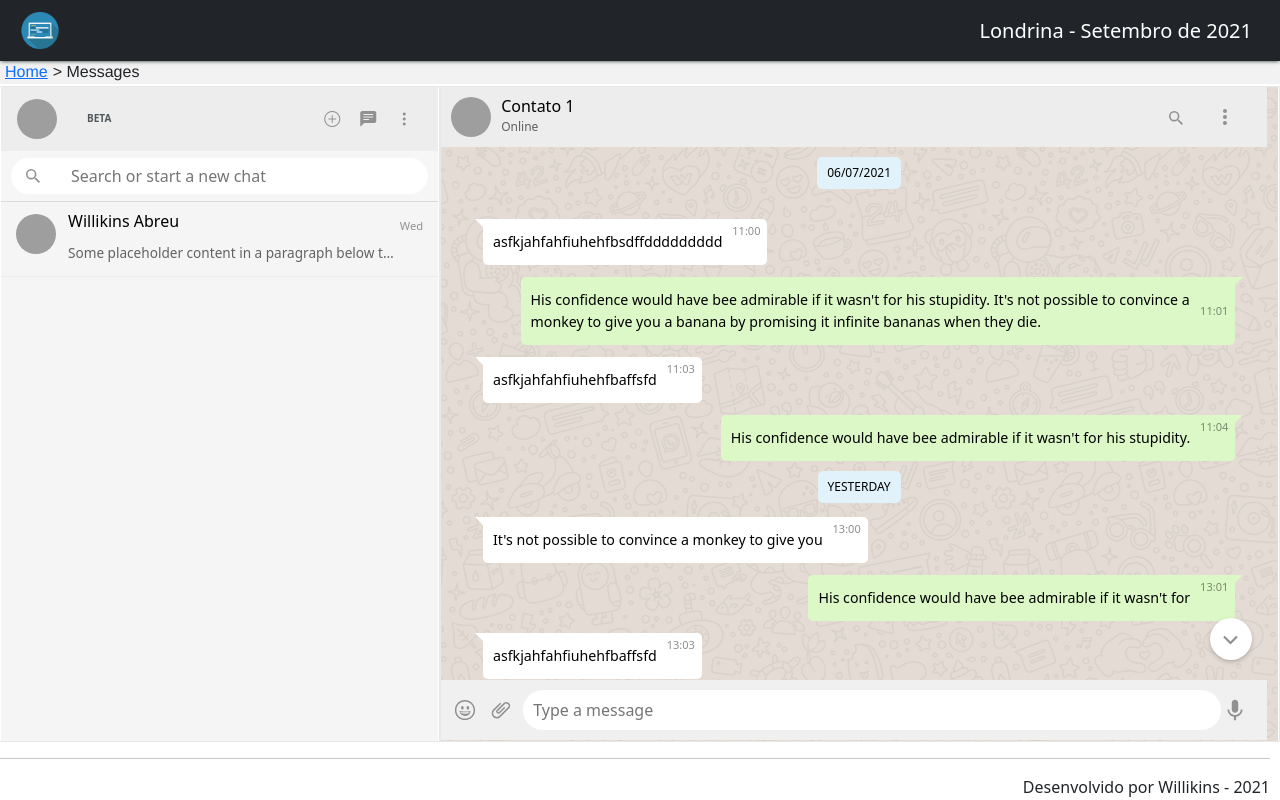
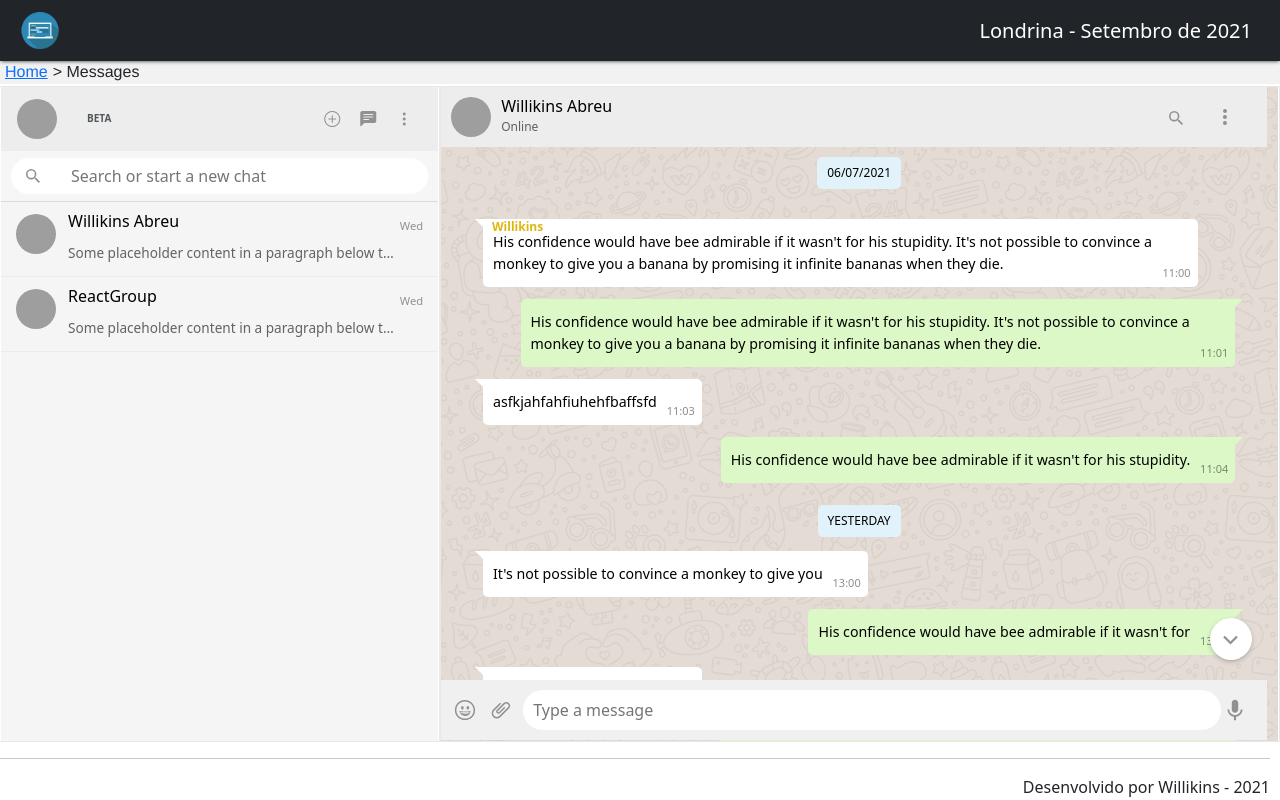
Before and after one commit to WillikinsM/hello-reactApp, a React (Create React App) app: page /message in a window 1280 px wide. Built offline with nearby package versions, Linux system fonts and the light colour scheme; grey boxes are pictures that could not be loaded.

Commit message:
implemented the complete chat ui

```diff
--- a/src/routes/whats-clone/components/chat/chat-header/index.tsx
+++ b/src/routes/whats-clone/components/chat/chat-header/index.tsx
@@ -11,7 +11,7 @@ const Header = () => {
         />
       </div>
       <div className="header-contact-info">
-        <h2 className="contact-name">Contato 1</h2>
+        <h2 className="contact-name">Willikins Abreu</h2>
         <p className="contact-status">Online</p>
       </div>
       <div className="header-icons">
--- a/src/routes/whats-clone/components/chat/chat-messages/index.scss
+++ b/src/routes/whats-clone/components/chat/chat-messages/index.scss
@@ -71,6 +71,7 @@
   .chat-msg,
   .msg-rec {
     height: fit-content;
+    justify-content: space-between;
     .msg-footer-time {
       position: absolute;
       display: flex;
@@ -81,27 +82,28 @@
       font-weight: 400;
       color: rgba(0, 0, 0, 0.45);
     }
-    .msg-top {
-      position: absolute;
-      display: inline-flex;
-      align-items: flex-start;
-      bottom: 25px;
-      font-weight: 700;
-      font-size: 12.8px;
-      line-height: 22px;
-      color: #dfb610;
-    }
-    justify-content: space-between;
   }
 }
 
+.chat-contact-name {
+  position: absolute;
+  top: -5px;
+  left: 4px;
+  font-size: 12px;
+  font-weight: 700;
+  line-height: 22px;
+  color: #dfb610;
+  padding: 2px 5px;
+  border-radius: 5px;
+  margin-top: 0px !important;
+  margin-bottom: 0px !important;
+}
 .chat-content {
-  :last-child {
-    :last-child {
-      margin-bottom: 20px;
-    }
+  div {
+    margin-bottom: 4%;
   }
 }
+
 .chat-content {
   :first-of-type div {
     margin-top: 50px;
--- a/src/routes/whats-clone/components/chat/chat-messages/index.tsx
+++ b/src/routes/whats-clone/components/chat/chat-messages/index.tsx
@@ -9,7 +9,12 @@ const Messages = () => {
         </div>
         <div className="chat-msg-wrapper">
           <p className="chat-msg msg-rec">
-            <span>asfkjahfahfiuhehfbsdffddddddddd</span>
+            <small className="chat-contact-name">Willikins</small>
+            <span>
+              His confidence would have bee admirable if it wasn't for his
+              stupidity. It's not possible to convince a monkey to give you a
+              banana by promising it infinite bananas when they die.
+            </span>
             <span className="msg-footer-time">11:00</span>
           </p>
 
@@ -36,6 +41,7 @@ const Messages = () => {
           </p>
         </div>
       </div>
+
       <div>
         <div className="chat-date-wrapper">
           <span className="chat-date">YESTERDAY</span>
@@ -67,6 +73,7 @@ const Messages = () => {
           </p>
         </div>
       </div>
+
       <div>
         <div className="chat-date-wrapper">
           <span className="chat-date">TODAY</span>
--- a/src/routes/whats-clone/components/contacts/index.tsx
+++ b/src/routes/whats-clone/components/contacts/index.tsx
@@ -63,7 +63,7 @@ const Contacts = () => {
           <a href="#" className="contact" aria-current="true">
             <div className="contacts-avatar">
               <img
-                src="https://reactjs.org/logo-og.png"
+                src="https://avatars.githubusercontent.com/u/41803028?v=4"
                 alt="contact progile pic"
                 className="avatar"
               />
@@ -100,6 +100,45 @@ const Contacts = () => {
               </div>
             </div>
           </a>
+          <a href="#" className="contact" aria-current="true">
+            <div className="contacts-avatar">
+              <img
+                src="https://reactjs.org/logo-og.png"
+                alt="contact progile pic"
+                className="avatar"
+              />
+            </div>
+            <div className="contact-content">
+              <div className="contact-top-content">
+                <h2 className="contact-name">ReactGroup</h2>
+                <span className="time-tick">Wed</span>
+              </div>
+              <div className="contact-bottom-content">
+                <p className="message-wrapper">
+                  <span className="last-message">
+                    Some placeholder content in a paragraph below the heading
+                    and date faadfdfdsfs.
+                  </span>
+                </p>
+                <div className="content-icons">
+                  <span aria-label="contact-btn">
+                    <svg
+                      xmlns="http://www.w3.org/2000/svg"
+                      viewBox="0 0 19 20"
+                      width="19"
+                      height="20"
+                      className="sidebar-contact-icon"
+                    >
+                      <path
+                        fill="currentColor"
+                        d="M3.8 6.7l5.7 5.7 5.7-5.7 1.6 1.6-7.3 7.2-7.3-7.2 1.6-1.6z"
+                      ></path>
+                    </svg>
+                  </span>
+                </div>
+              </div>
+            </div>
+          </a>
         </div>
       </div>
     </>
```
